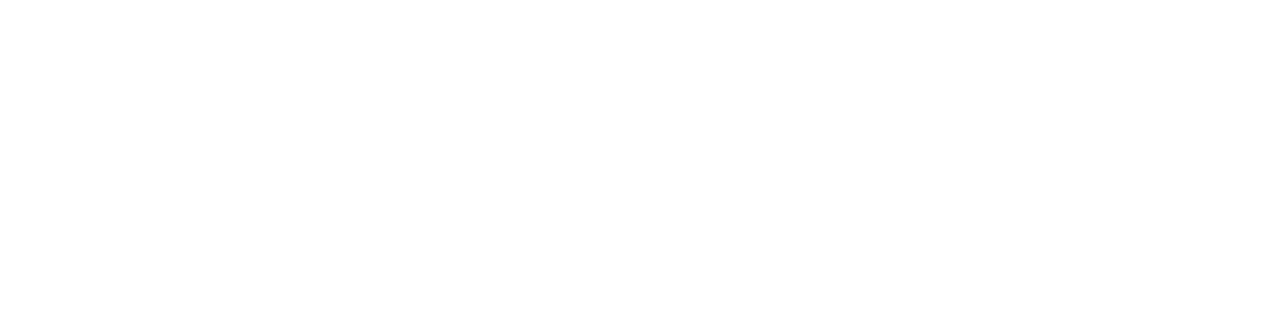
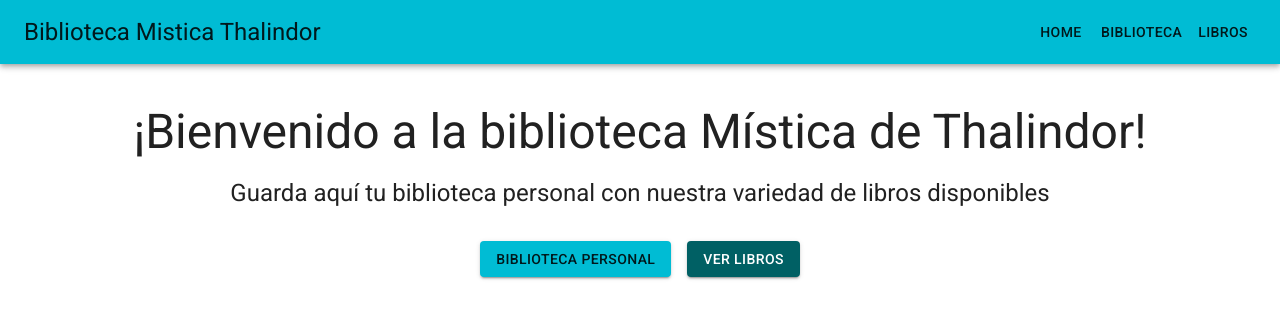
Before and after one commit to Birdy901/proyecto-final-prograv, a React (Vite) app in the folder frontend/: page / in a window 1280 px wide. Shown: the top 318 px of the page. Built offline with nearby package versions, Linux system fonts and the light colour scheme.

Commit message:
Creación de rutas, páginas y configuración de componentes NavBar

```diff
--- a/frontend/src/App.jsx
+++ b/frontend/src/App.jsx
@@ -1,13 +1,23 @@
-import { useState } from 'react'
+import { Container } from "@mui/material";
+import Navbar from "./components/Navbar/Navbar";
+import { Route, Routes } from "react-router-dom";
 
-function App() {
-  const [count, setCount] = useState(0)
+//pages
+import Home from "./pages/Home";
+import Biblioteca from "./pages/Biblioteca";
+import Libros from "./pages/Libros";
 
-  return (
+export default function App() {
+  return(
     <>
-
+      <Navbar />
+        <Container  sx={{mt:3}}>
+            <Routes>
+                <Route path="/" element={<Home/>}></Route>
+                <Route path="/biblioteca" element={<Biblioteca/>}></Route>
+                <Route path="/libros" element={<Libros/>}></Route>
+            </Routes>
+        </Container>
     </>
   )
 }
-
-export default App
--- /dev/null
+++ b/frontend/src/components/Navbar/NavListDrawer.jsx
@@ -0,0 +1,30 @@
+import { Box, List, ListItem, ListItemButton, ListItemIcon, ListItemText } from "@mui/material";
+
+export default function NavListDrawer({NavLinksArray, NavLink, setOpen}) {
+    return(
+        <Box sx={{width: 250, bgcolor: "inherit"}}>
+            <nav>
+                <List>
+                    {
+                        NavLinksArray.map(item => (
+                            <ListItem
+                                disablePadding
+                                key={item.title}
+                            >
+                                <ListItemButton
+                                component={NavLink}
+                                to={item.path}
+                                onClick={() => setOpen(false)}
+                                >
+                                    <ListItemIcon>{item.icon}</ListItemIcon>
+                                    <ListItemText>{item.title}</ListItemText>
+                                </ListItemButton>
+                            </ListItem>
+                        ))
+                    }
+
+                </List>
+            </nav>
+        </Box>
+    )
+}
--- /dev/null
+++ b/frontend/src/components/Navbar/Navbar.jsx
@@ -0,0 +1,73 @@
+import { AppBar, Box, Button, Drawer, IconButton, Toolbar, Typography } from "@mui/material";
+import NavListDrawer from "./NavListDrawer";
+
+import {useState} from "react";
+
+//iconos
+import MenuIcon from "@mui/icons-material/Menu"
+import HomeIcon from '@mui/icons-material/Home';
+import LocalLibraryIcon from '@mui/icons-material/LocalLibrary';
+import CollectionsBookmarkIcon from '@mui/icons-material/CollectionsBookmark';
+
+import {NavLink} from 'react-router-dom'
+
+//Arreglo de elementos y sus rutas para el navbar
+const NavLinksArray = [
+    {
+        title: "Home", path: "/", icon: <HomeIcon/>
+    },
+    {
+        title: "Biblioteca", path: "/biblioteca", icon: <LocalLibraryIcon/>
+    },
+    {
+        title: "Libros", path: "/libros", icon: <CollectionsBookmarkIcon/>
+    },
+]
+
+export default function Navbar() {
+
+    const [open, setOpen] = useState(false)
+
+    return(
+        <>
+            <AppBar position="static">
+                <Toolbar>
+                    <IconButton
+                        color="inherit"
+                        size="large"
+                        onClick={() => setOpen(true)}
+                        sx={{display: {xs:"flex", sm:"none"}}}
+                        >
+                        <MenuIcon/>
+                    </IconButton>
+                    <Typography variant="h5" sx={{flexGrow: 1}}>Biblioteca Mistica Thalindor</Typography>
+                    <Box sx={{display: {xs:"none", sm:"block"}}}>
+                        {
+                            NavLinksArray.map(item => (
+                            <Button
+                                color="inherit"
+                                key={item.title}
+                                component={NavLink}
+                                to={item.path}
+                            >
+                                {item.title}
+                            </Button>
+                            ))
+                        }
+                    </Box>
+
+
+                </Toolbar>
+            </AppBar>
+
+            <Drawer
+                open={open}
+                anchor="left"
+                onClose={() => setOpen(false)}
+                >
+                <NavListDrawer NavLinksArray={NavLinksArray} NavLink={NavLink} setOpen={setOpen}/>
+            </Drawer>
+
+        </>
+    )
+}
--- /dev/null
+++ b/frontend/src/pages/Biblioteca.jsx
@@ -0,0 +1,5 @@
+export default function Biblioteca() {
+    return(
+        <h1>Biblioteca</h1>
+    )
+}
--- /dev/null
+++ b/frontend/src/pages/Home.jsx
@@ -0,0 +1,36 @@
+import { Container, Typography, Button, Box } from '@mui/material';
+import { Link } from 'react-router-dom';
+
+export default function Home() {
+    return(
+    <Container>
+        <Box textAlign="center" mt={5}>
+            <Typography variant="h3" gutterBottom>
+                ¡Bienvenido a la biblioteca Mística de Thalindor!
+            </Typography>
+            <Typography variant="h5" gutterBottom>
+                Guarda aquí tu biblioteca personal con nuestra variedad de libros disponibles
+            </Typography>
+            <Box mt={4}>
+                <Button
+                    variant="contained"
+                    color="primary"
+                    component={Link}
+                    to="/biblioteca"
+                    sx={{ marginRight: 2 }}
+                >
+                    Biblioteca Personal
+                </Button>
+                <Button
+                    variant="contained"
+                    color="secondary"
+                    component={Link}
+                    to="/libros"
+                >
+                    Ver libros
+                </Button>
+            </Box>
+        </Box>
+    </Container>
+    )
+}
--- /dev/null
+++ b/frontend/src/pages/Libros.jsx
@@ -0,0 +1,5 @@
+export default function Libros() {
+    return(
+        <h1>Libros</h1>
+    )
+}
```
Also changed, not shown: frontend/src/components/NavListDrawer.jsx (deleted), frontend/src/components/Navbar.jsx (deleted).
